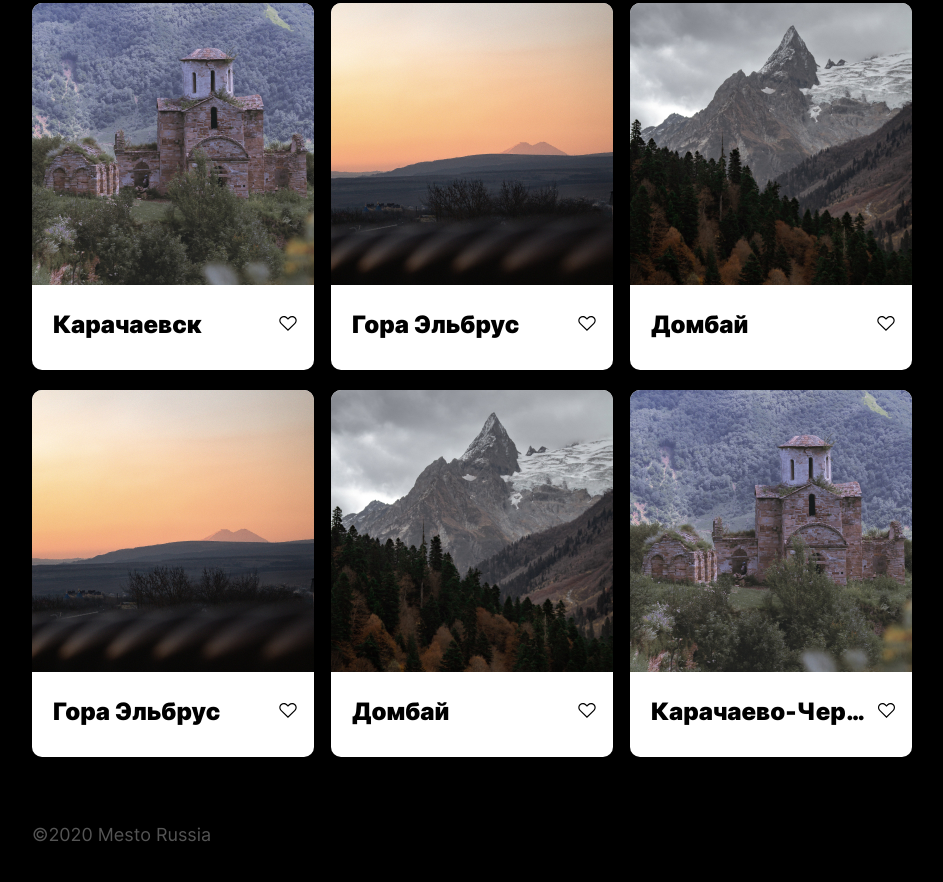
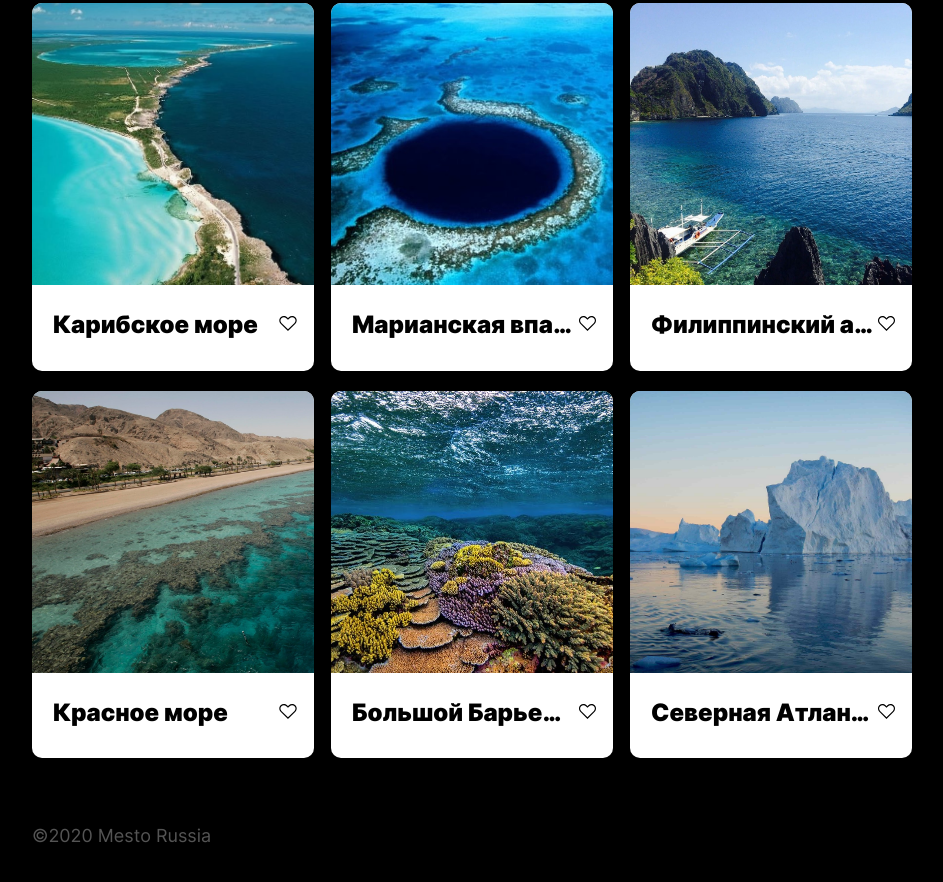
Before and after one commit to HotPincher/mesto, a plain HTML site: page index.html in a window 1280 px wide. Shown: the part 344-1226 px from the top of the page, without its empty margins (168-1111 px from the left). Drawn offline with Linux system fonts and the light colour scheme; files whose address does not match are found by name.

Commit message:
added pictures

```diff
--- a/index.html
+++ b/index.html
@@ -46,44 +46,44 @@
       </section>
       <section class="elements" aria-label="Карточки мест с фотографиями">
         <div class="elements__item">
-          <img class="elements__image" src="./images/card_1.jpg" alt="Карачаевск" />
+          <img class="elements__image" src="./images/image_carribean.jpg" alt="Фотография Карибского моря" />
           <div class="elements__description">
-            <h2 class="elements__heading">Карачаевск</h2>
+            <h2 class="elements__heading">Карибское море</h2>
             <img class="button elements__like-button" src="./images/like.svg" alt="Лайк" />
           </div>
         </div>
         <div class="elements__item">
-          <img class="elements__image" src="./images/card_2.jpg" alt="Гора Эльбрус" />
+          <img class="elements__image" src="./images/image_mariana.jpg" alt="Фотография Марианской впадины" />
           <div class="elements__description">
-            <h2 class="elements__heading">Гора Эльбрус</h2>
+            <h2 class="elements__heading">Марианская впадина</h2>
             <img class="button elements__like-button" src="./images/like.svg" alt="Лайк" />
           </div>
         </div>
         <div class="elements__item">
-          <img class="elements__image" src="./images/card_3.jpg" alt="Домбай" />
+          <img class="elements__image" src="./images/image_phillipines.jpg" alt="Фотография Филиппинского моря" />
           <div class="elements__description">
-            <h2 class="elements__heading">Домбай</h2>
+            <h2 class="elements__heading">Филиппинский архипелаг</h2>
             <img class="button elements__like-button" src="./images/like.svg" alt="Лайк" />
           </div>
         </div>
         <div class="elements__item">
-          <img class="elements__image" src="./images/card_2.jpg" alt="Гора Эльбрус" />
+          <img class="elements__image" src="./images/image_red-sea.jpg" alt="Фотография Красного моря" />
           <div class="elements__description">
-            <h2 class="elements__heading">Гора Эльбрус</h2>
+            <h2 class="elements__heading">Красное море</h2>
             <img class="button elements__like-button" src="./images/like.svg" alt="Лайк" />
           </div>
         </div>
         <div class="elements__item">
-          <img class="elements__image" src="./images/card_3.jpg" alt="Домбай" />
+          <img class="elements__image" src="./images/image_reef.jpg" alt="Фотография Большого Барьерного Рифа" />
           <div class="elements__description">
-            <h2 class="elements__heading">Домбай</h2>
+            <h2 class="elements__heading">Большой Барьерный Риф</h2>
             <img class="button elements__like-button" src="./images/like.svg" alt="Лайк" />
           </div>
         </div>
         <div class="elements__item">
-          <img class="elements__image" src="./images/card_1.jpg" alt="Карачаево-Черкессия" />
+          <img class="elements__image" src="./images/image_atlantics.jpg" alt="Фото Северная Атлантика" />
           <div class="elements__description">
-            <h2 class="elements__heading">Карачаево-Черкессия</h2>
+            <h2 class="elements__heading">Северная Атлантика</h2>
             <img class="button elements__like-button" src="./images/like.svg" alt="Лайк" />
           </div>
         </div>
```
Also changed, not shown: images/card_1.jpg (deleted), images/card_2.jpg (deleted), images/card_3.jpg (deleted), images/image_atlantics.jpg (added), images/image_carribean.jpg (added), images/image_mariana.jpg (added), images/image_phillipines.jpg (added), images/image_red-sea.jpg (added), images/image_reef.jpg (added).
